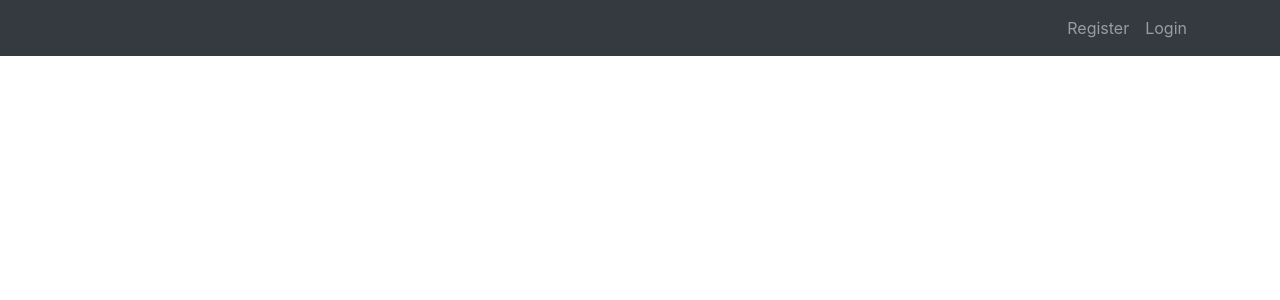
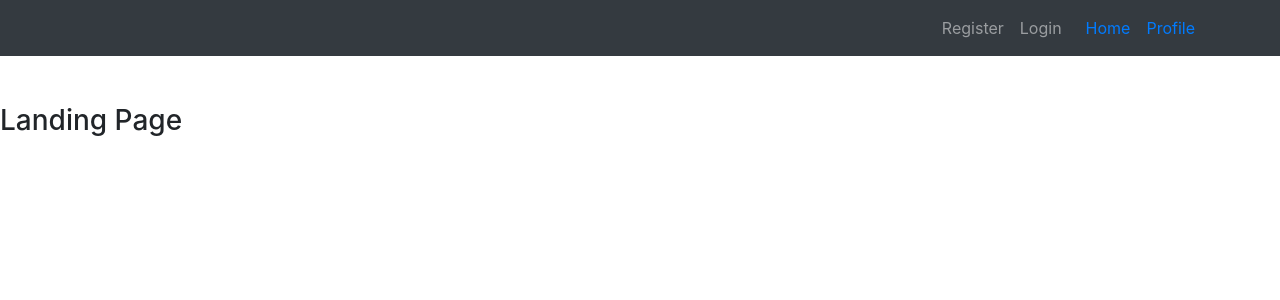
Before and after one commit to Hamzah-Ahmad/mern-auth, a React (Create React App) app in the folder client/: page / in a window 1280 px wide. Shown: the top 300 px of the page. Built offline with nearby package versions, Linux system fonts and the light colour scheme; no server answers.

Commit message:
added protected routes and alert

```diff
--- a/client/package.json
+++ b/client/package.json
@@ -8,6 +8,7 @@
     "react": "^16.9.0",
     "react-dom": "^16.9.0",
     "react-redux": "^7.1.0",
+    "react-router-dom": "^5.0.1",
     "react-scripts": "3.1.1",
     "reactstrap": "^8.0.1",
     "redux": "^4.0.4",
--- a/client/src/App.js
+++ b/client/src/App.js
@@ -1,9 +1,14 @@
 import React, { useEffect } from "react";
+import Profile from "./components/Profile";
+import ProtectedRoute from "./components/ProtectedRoute";
+import { Route, Switch } from "react-router-dom";
+
 import "./App.css";
 
 import store from "./store";
 import { loadUser } from "./actions/authActions";
 import AppNavbar from "./components/AppNavbar";
+import Landingpage from "./components/Landingpage";
 function App() {
   useEffect(() => {
     store.dispatch(loadUser());
@@ -11,6 +16,10 @@ function App() {
   return (
     <div>
       <AppNavbar />
+      <Switch>
+        <Route exact path="/" component={Landingpage} />
+        <ProtectedRoute exact path="/profile" component={Profile} />
+      </Switch>
     </div>
   );
 }
--- a/client/src/components/AppNavbar.js
+++ b/client/src/components/AppNavbar.js
@@ -3,12 +3,11 @@ import {
   Collapse,
   Navbar,
   NavbarToggler,
-  NavbarBrand,
   Nav,
   NavItem,
-  NavLink,
   Container
 } from "reactstrap";
+import { Link } from "react-router-dom";
 import { connect } from "react-redux";
 import PropTypes from "prop-types";
 import RegisterModal from "./auth/RegisterModal";
@@ -67,6 +66,14 @@ class AppNavbar extends Component {
                 {isAuthenticated ? authLinks : guestLinks}
               </Nav>
             </Collapse>
+            <Nav>
+              <Link to="/" className="ml-3">
+                Home
+              </Link>
+              <Link to="/profile" className="ml-3">
+                Profile
+              </Link>
+            </Nav>
           </Container>
         </Navbar>
       </div>
--- /dev/null
+++ b/client/src/components/Landingpage.js
@@ -0,0 +1,13 @@
+import React from "react";
+
+const Landingpage = props => {
+  console.log(props);
+  return (
+    <div>
+      {props.location.state ? <small>{props.location.state.msg}</small> : null}
+      <h3>Landing Page</h3>
+    </div>
+  );
+};
+
+export default Landingpage;
--- /dev/null
+++ b/client/src/components/Profile.js
@@ -0,0 +1,7 @@
+import React from "react";
+
+const Profile = () => {
+  return <h3>Profile Page</h3>;
+};
+
+export default Profile;
--- /dev/null
+++ b/client/src/components/ProtectedRoute.js
@@ -0,0 +1,36 @@
+import React from "react";
+import { Route, Redirect } from "react-router-dom";
+import { connect } from "react-redux";
+
+//In the braces below, we are destructuring the props sent into this component. Provided the component prop and alias of Compoonent because we are going to use this component as a react component and those should start with a capital letter.
+//...rest and ...props used below is sometimes referred to as react ...props syntax. You can find info about it at https://www.robinwieruch.de/react-pass-props-to-component under the react ...props syntax heading
+//The render function used below is Router's render function
+const ProtectedRoute = ({ component: Component, auth, ...rest }) => {
+  const { isAuthenticated } = auth;
+  return (
+    <Route
+      {...rest}
+      render={props => {
+        if (isAuthenticated) {
+          return <Component {...props} />;
+        } else {
+          return (
+            <Redirect
+              to={{
+                pathname: "/",
+                state: {
+                  msg: "Please sign in"
+                }
+              }}
+            />
+          );
+        }
+      }}
+    />
+  );
+};
+
+const mapStateToProps = state => ({
+  auth: state.auth
+});
+export default connect(mapStateToProps)(ProtectedRoute);
--- a/client/src/index.js
+++ b/client/src/index.js
@@ -3,11 +3,14 @@ import ReactDOM from "react-dom";
 import "./index.css";
 import App from "./App";
 import { Provider } from "react-redux";
+import { BrowserRouter } from "react-router-dom";
 import store from "./store";
 
 ReactDOM.render(
   <Provider store={store}>
-    <App />
+    <BrowserRouter>
+      <App />
+    </BrowserRouter>
   </Provider>,
   document.getElementById("root")
 );
```
Also changed, not shown: 1 other file (tests, documents, lock files or other folders).
